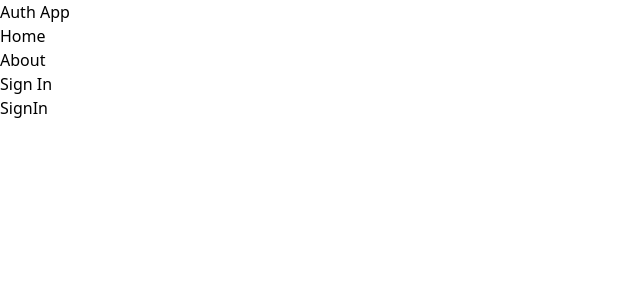
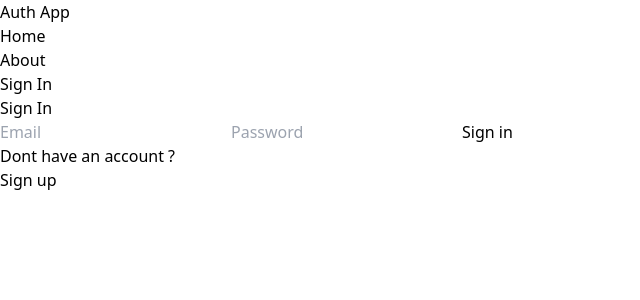
Before and after one commit to Rabeeh-m/auth-app, a React (Vite) app in the folder client/: page /sign-in in a window 1280 px wide. Shown: the top 300 px of the page, without its empty margins (0-640 px from the left). Built offline with nearby package versions, Linux system fonts and the light colour scheme.

Commit message:
Complete Sign in page functionality

```diff
--- a/client/src/pages/SignIn.jsx
+++ b/client/src/pages/SignIn.jsx
@@ -1,9 +1,85 @@
-import React from 'react'
+import React, { useState } from 'react'
+import {Link, useNavigate} from 'react-router-dom'
 
 const SignIn = () => {
+;
+  const[formData, setFormData] = useState({})
+  const[error, setError] = useState(false)
+  const[loading, setLoading] = useState(false)
+  const navigate = useNavigate()
+
+  const handleChange = (e) => {
+    setFormData({...formData, [e.target.id]: e.target.value});
+  }
+
+  const handleSubmit = async (e) => {
+    e.preventDefault();
+
+    try {
+      setLoading(true);
+      setError(false);
+      const res = await fetch('/api/auth/signin', {
+        method: 'POST',
+        headers: {
+          'Content-Type': 'application/json',
+        },
+        body: JSON.stringify(formData),
+      });
+
+      const data = await res.json();
+      setLoading(false);
+      if (data.success === false) {
+        setError(true);
+        return
+      }
+      navigate('/');
+
+    } catch (error) {
+      setLoading(false)
+      setError(true)
+    }
+
+  };
+
+
   return (
-    <div>SignIn</div>
+    <div className='p-3 max-w-lg mx-auto'>
+      <h1 className='text-3xl text-center font-semibold my-7'>Sign In</h1>
+
+      <form className='flex flex-col gap-4' onSubmit={handleSubmit}>
+
+        <input
+          type="email"
+          placeholder='Email'
+          id='email'
+          className='bg-slate-100 p-3 rounded-lg'
+          onChange={handleChange}
+        />
+
+        <input
+          type="password"
+          placeholder='Password'
+          id='password'
+          className='bg-slate-100 p-3 rounded-lg'
+          onChange={handleChange}
+        />
+
+        <button disabled={loading} className='bg-slate-700 text-white p-3 rounded-lg uppercase hover:opacity-95 disabled:opacity-80'>
+          {loading ? 'Loading...' : 'Sign in'}
+        </button>
+      </form>
+
+      <div className='flex gap-3 mt-5'>
+        <p>Dont have an account ?</p>
+        <Link to='/sign-up'>
+        <span className='text-blue-500'>Sign up</span>
+        </Link>
+      </div>
+
+      <p className='text-red-700 mt-5'>{error && 'Something went wrong!'}</p>
+
+    </div>
   )
 }
 
-export default SignIn
+export default SignIn;
--- a/client/src/pages/SignUp.jsx
+++ b/client/src/pages/SignUp.jsx
@@ -1,11 +1,12 @@
 import React, { useState } from 'react'
-import {Link} from 'react-router-dom'
+import {Link, useNavigate} from 'react-router-dom'
 
 const SignUp = () => {
-;
-  const[formData, setFormData] = useState({})
-  const[error, setError] = useState(false)
-  const[loading, setLoading] = useState(false)
+
+  const[formData, setFormData] = useState({});
+  const[error, setError] = useState(false);
+  const[loading, setLoading] = useState(false);
+  const navigate = useNavigate();
 
   const handleChange = (e) => {
     setFormData({...formData, [e.target.id]: e.target.value});
@@ -31,6 +32,7 @@
         setError(true);
         return
       }
+      navigate('/sign-in');
     }
     catch (error) {
       setLoading(false)
```
